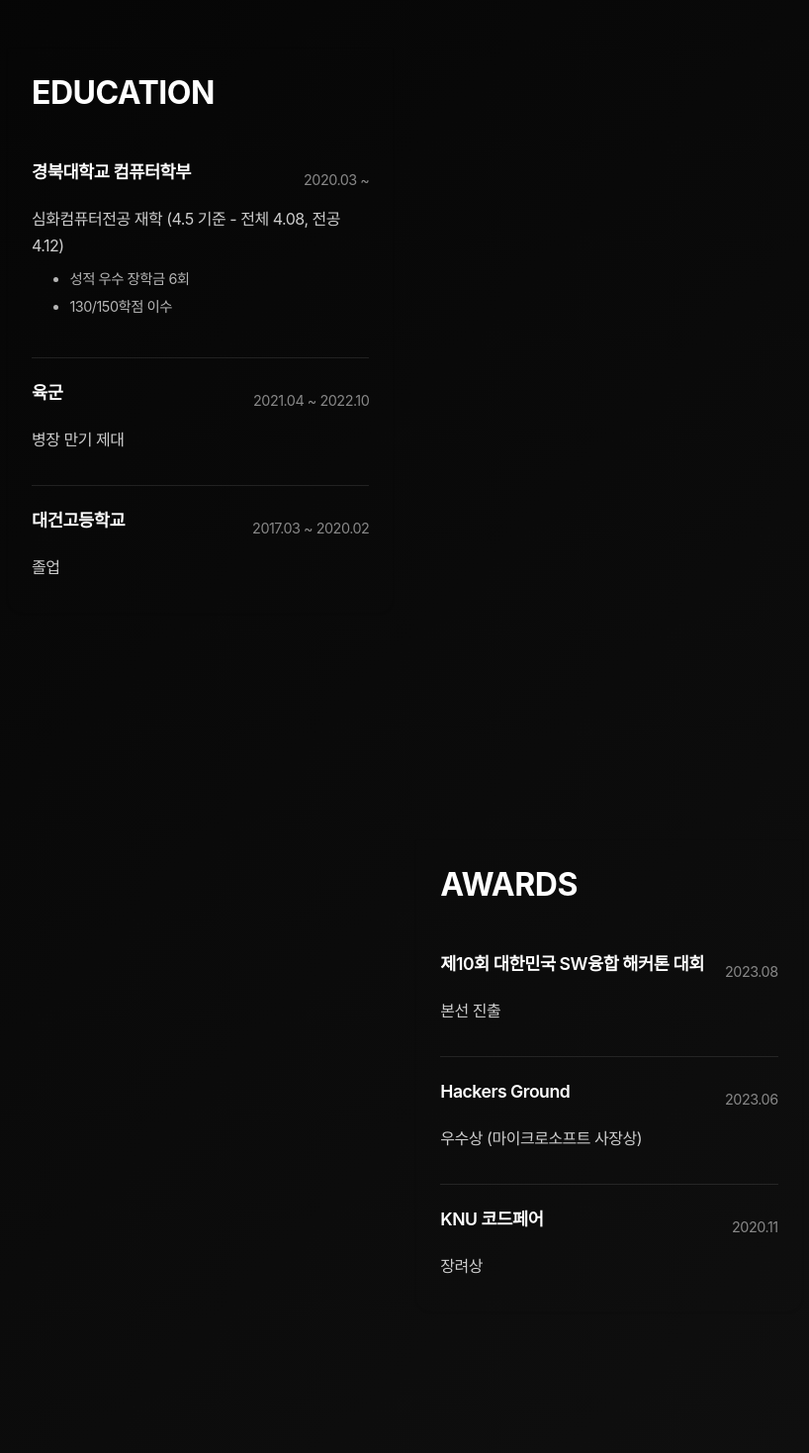
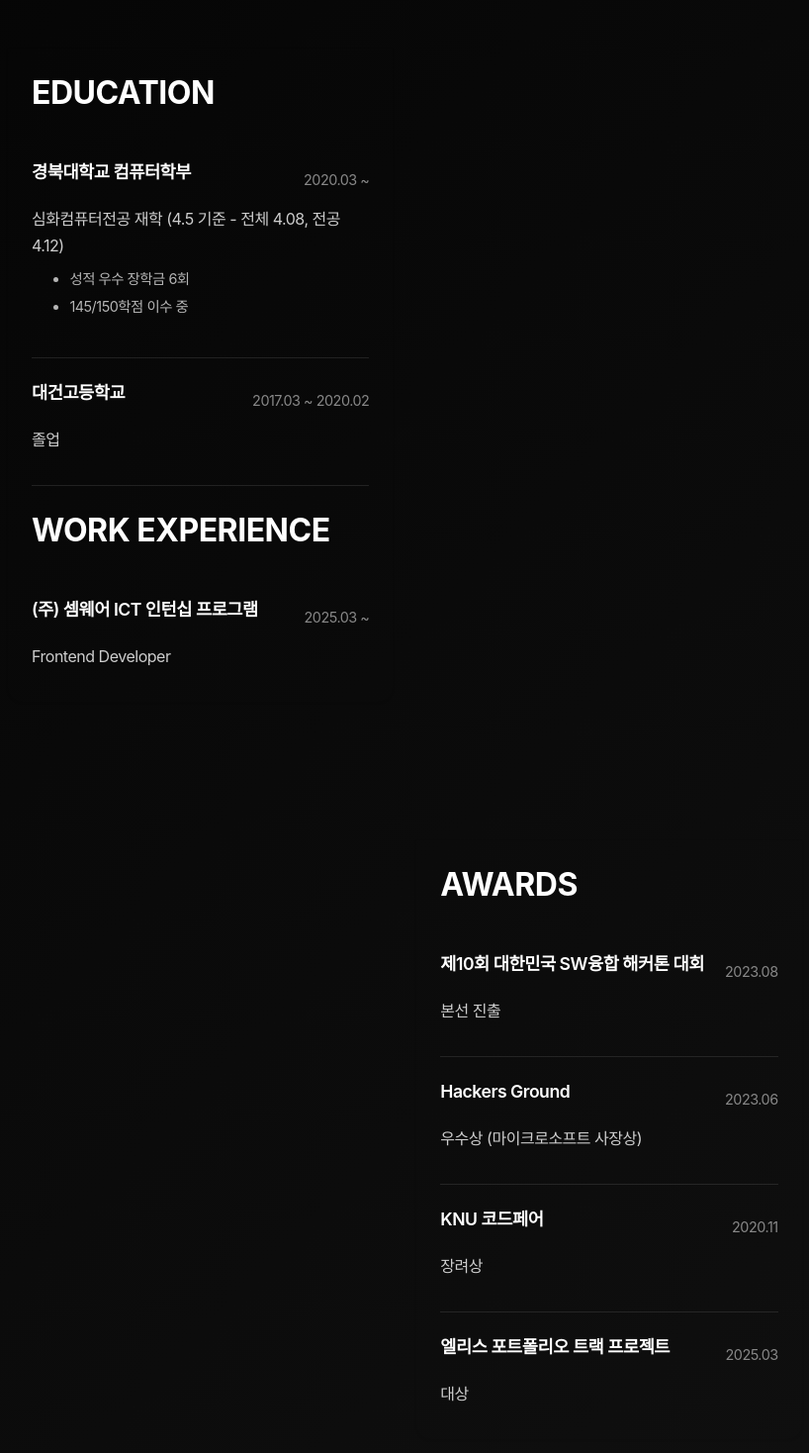
Before and after one commit to seung365/www.baekseungbeom.site, a React (Vite) app: page / in a window 1280 px wide. Shown: the part 2167-3635 px from the top of the page at 99% size, without its empty margins (24-842 px from the left). Built offline with nearby package versions, Linux system fonts and the light colour scheme; a web font is replaced by a local one.

Commit message:
feat: expeirence 파트 업데이트

```diff
--- a/src/constant/experience.ts
+++ b/src/constant/experience.ts
@@ -19,12 +19,7 @@ const experience: Card[] = [
         name: "경북대학교 컴퓨터학부",
         role: "심화컴퓨터전공 재학 (4.5 기준 - 전체 4.08, 전공 4.12)",
         period: "2020.03 ~ ",
-        details: ["성적 우수 장학금 6회", "130/150학점 이수"],
-      },
-      {
-        name: "육군",
-        role: "병장 만기 제대",
-        period: "2021.04 ~ 2022.10",
+        details: ["성적 우수 장학금 6회", "145/150학점 이수 중"],
       },
       { name: "대건고등학교", role: "졸업", period: "2017.03 ~ 2020.02" },
     ],
@@ -46,6 +41,11 @@ const experience: Card[] = [
         name: "KNU 코드페어",
         role: "장려상",
         period: "2020.11",
+      },
+      {
+        name: "엘리스 포트폴리오 트랙 프로젝트",
+        role: "대상",
+        period: "2025.03",
       },
     ],
   },
@@ -80,6 +80,12 @@ const experience: Card[] = [
         period: "2024.01 ~ 2024.02",
         status: "수료",
       },
+      {
+        name: "엘리스 포트폴리오 트랙",
+        role: "1기 FE",
+        period: "2025.01 ~ 2025.03",
+        status: "수료",
+      },
     ],
   },
 ];
--- a/src/pages/Home/components/Experience/index.tsx
+++ b/src/pages/Home/components/Experience/index.tsx
@@ -29,6 +29,18 @@ const Experience = () => {
                   {item.status && <S.ItemStatus>{item.status}</S.ItemStatus>}
                 </S.ItemContainer>
               ))}
+              {card.title === "Education" && (
+                <>
+                  <S.CardTitle>Work Experience</S.CardTitle>
+                  <S.ItemContainer>
+                    <S.ItemHeader>
+                      <S.ItemName>(주) 셈웨어 ICT 인턴십 프로그램</S.ItemName>
+                      <S.ItemPeriod>2025.03 ~ </S.ItemPeriod>
+                    </S.ItemHeader>
+                    <S.ItemRole>Frontend Developer</S.ItemRole>
+                  </S.ItemContainer>
+                </>
+              )}
             </S.ExperienceCard>
           </S.CardContainer>
         ))}
```
